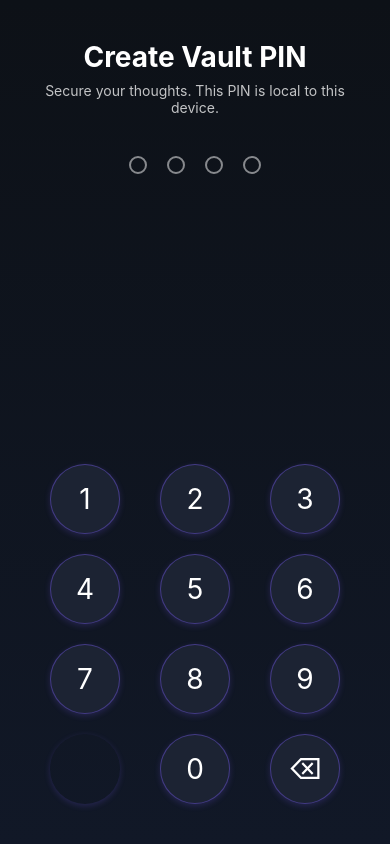
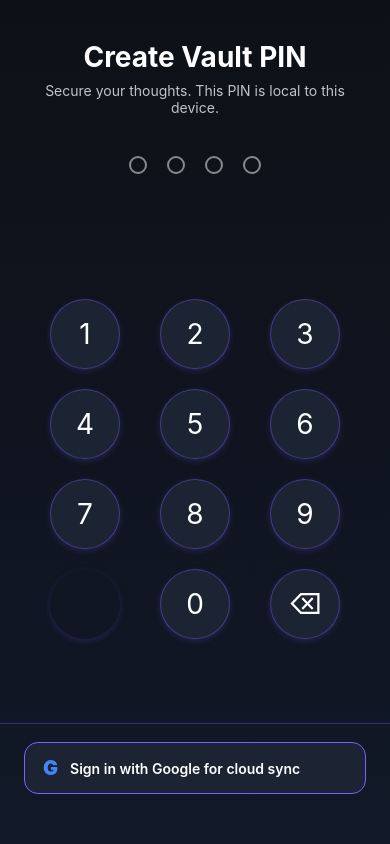
Before and after one commit to codingknight9701/AETHER-NEXUS, a React Native app: screen / in a window 390 px wide. Built offline with nearby package versions, Linux system fonts and the light colour scheme; no server answers.

Commit message:
feat: firebase integration - cloud vault, google auth, persistent notes storage

```diff
--- a/App.tsx
+++ b/App.tsx
@@ -3,6 +3,7 @@ import { View, StatusBar, StyleSheet, Animated, LogBox, Text, Platform } from 'r
 import { SafeAreaProvider } from 'react-native-safe-area-context';
 import { useJournalStore } from './src/store/useJournalStore';
 import { useThemeStore } from './src/store/useThemeStore';
+import { useAuthStore } from './src/store/useAuthStore';
 import { initAudio, playBackgroundMusic } from './src/utils/audio';
 import { initVault } from './src/utils/vault';
 
@@ -66,6 +67,7 @@ import LoginScreen from './src/screens/LoginScreen';
 export default function App() {
   const { currentRoute, hydrate, isHydrated, isLocked, lock } = useJournalStore();
   const { hydrateTheme } = useThemeStore();
+  const { init: initAuth } = useAuthStore();
   const inactivityTimer = useRef<NodeJS.Timeout | null>(null);
 
   const resetInactivityTimer = () => {
@@ -108,7 +110,9 @@ export default function App() {
       await initAudio();
       playBackgroundMusic();
     };
+    const unsubscribeAuth = initAuth(); // Start Firebase auth listener
     setupApp();
+    return () => unsubscribeAuth();
   }, []);
 
   const renderScreen = () => {
--- a/package.json
+++ b/package.json
@@ -32,6 +32,7 @@
     "expo-local-authentication": "~17.0.8",
     "expo-sharing": "~14.0.8",
     "expo-status-bar": "~3.0.9",
+    "firebase": "^12.10.0",
     "react": "19.1.0",
     "react-dom": "19.1.0",
     "react-native": "0.81.5",
--- a/src/screens/LoginScreen.tsx
+++ b/src/screens/LoginScreen.tsx
@@ -6,6 +6,7 @@ import * as Crypto from 'expo-crypto';
 import * as LocalAuthentication from 'expo-local-authentication';
 import { useJournalStore } from '../store/useJournalStore';
 import { useThemeStore } from '../store/useThemeStore';
+import { useAuthStore } from '../store/useAuthStore';
 import { isWebAuthnSupported, registerWebAuthn, authenticateWebAuthn } from '../utils/webAuthn';
 import { useSafeAreaInsets } from 'react-native-safe-area-context';
 
@@ -17,6 +18,7 @@ export default function LoginScreen() {
 
     const { hashedPin, setHashedPin, unlock, webAuthnCredentialId, setWebAuthnCredentialId } = useJournalStore();
     const { theme } = useThemeStore();
+    const { user, signInWithGoogle, signOutUser } = useAuthStore();
     const insets = useSafeAreaInsets();
 
     useEffect(() => {
@@ -237,6 +239,39 @@ export default function LoginScreen() {
                 <View style={styles.keypadContainer}>
                     {renderKeypadMenu()}
                 </View>
+
+                {/* ── Google Account Section ── */}
+                <View style={[styles.googleSection, { borderTopColor: theme.accentDim }]}>
+                    {user ? (
+                        <View style={styles.googleRow}>
+                            <View style={[styles.googleAvatar, { backgroundColor: theme.accent }]}>
+                                <Text style={styles.googleAvatarLetter}>
+                                    {(user.displayName || user.email || 'G')[0].toUpperCase()}
+                                </Text>
+                            </View>
+                            <View style={{ flex: 1 }}>
+                                <Text style={[styles.googleName, { color: theme.textPrimary }]} numberOfLines={1}>
+                                    {user.displayName || user.email}
+                                </Text>
+                                <Text style={[styles.googleSub, { color: theme.textMuted }]}>Notes synced to cloud ☁</Text>
+                            </View>
+                            <TouchableOpacity onPress={signOutUser} style={[styles.signOutBtn, { borderColor: theme.accentDim }]}>
+                                <Text style={[styles.signOutText, { color: theme.textMuted }]}>Sign out</Text>
+                            </TouchableOpacity>
+                        </View>
+                    ) : (
+                        <TouchableOpacity
+                            style={[styles.googleSignInBtn, { backgroundColor: theme.cardBg, borderColor: theme.accent }]}
+                            onPress={signInWithGoogle}
+                            activeOpacity={0.8}
+                        >
+                            <Text style={styles.googleIcon}>G</Text>
+                            <Text style={[styles.googleSignInText, { color: theme.textPrimary }]}>
+                                Sign in with Google for cloud sync
+                            </Text>
+                        </TouchableOpacity>
+                    )}
+                </View>
             </View>
         </LinearGradient>
     );
@@ -335,5 +370,66 @@ const styles = StyleSheet.create({
         fontSize: 28,
         color: '#ffffff',
         fontWeight: '400',
-    }
+    },
+    googleSection: {
+        width: '100%',
+        paddingHorizontal: 24,
+        paddingTop: 18,
+        paddingBottom: 10,
+        borderTopWidth: 1,
+        maxWidth: 400,
+    },
+    googleRow: {
+        flexDirection: 'row',
+        alignItems: 'center',
+        gap: 12,
+    },
+    googleAvatar: {
+        width: 36,
+        height: 36,
+        borderRadius: 18,
+        alignItems: 'center',
+        justifyContent: 'center',
+    },
+    googleAvatarLetter: {
+        color: '#fff',
+        fontSize: 16,
+        fontWeight: '700',
+    },
+    googleName: {
+        fontSize: 14,
+        fontWeight: '600',
+    },
+    googleSub: {
+        fontSize: 11,
+        marginTop: 2,
+    },
+    signOutBtn: {
+        paddingHorizontal: 10,
+        paddingVertical: 6,
+        borderRadius: 8,
+        borderWidth: 1,
+    },
+    signOutText: {
+        fontSize: 12,
+        fontWeight: '600',
+    },
+    googleSignInBtn: {
+        flexDirection: 'row',
+        alignItems: 'center',
+        paddingVertical: 13,
+        paddingHorizontal: 18,
+        borderRadius: 14,
+        borderWidth: 1.5,
+        gap: 12,
+    },
+    googleIcon: {
+        fontSize: 20,
+        fontWeight: '900',
+        color: '#4285F4',
+    },
+    googleSignInText: {
+        fontSize: 14,
+        fontWeight: '600',
+    },
 });
--- /dev/null
+++ b/src/store/useAuthStore.ts
@@ -0,0 +1,45 @@
+/**
+ * Auth Store — tracks Google Sign-In state using Zustand
+ * Listens to Firebase onAuthStateChanged and exposes the current user.
+ */
+import { create } from 'zustand';
+import {
+    signInWithPopup,
+    signOut,
+    onAuthStateChanged,
+    User,
+} from 'firebase/auth';
+import { auth, googleProvider } from '../utils/firebase';
+
+interface AuthState {
+    user: User | null;
+    loading: boolean;
+    signInWithGoogle: () => Promise<void>;
+    signOutUser: () => Promise<void>;
+    init: () => () => void;  // returns unsubscribe
+}
+
+export const useAuthStore = create<AuthState>((set) => ({
+    user: null,
+    loading: true,
+
+    signInWithGoogle: async () => {
+        try {
+            await signInWithPopup(auth, googleProvider);
+        } catch (e) {
+            console.error('Google sign-in error:', e);
+        }
+    },
+
+    signOutUser: async () => {
+        await signOut(auth);
+        set({ user: null });
+    },
+
+    init: () => {
+        const unsubscribe = onAuthStateChanged(auth, (user) => {
+            set({ user, loading: false });
+        });
+        return unsubscribe;
+    },
+}));
--- /dev/null
+++ b/src/utils/firebase.ts
@@ -0,0 +1,22 @@
+// ─────────────────────────────────────────────────────────────────────────────
+// PASTE YOUR FIREBASE CONFIG HERE
+// Get it from: Firebase Console → Project Settings → Your Apps → Web app → Config
+// ─────────────────────────────────────────────────────────────────────────────
+import { initializeApp } from 'firebase/app';
+import { getFirestore } from 'firebase/firestore';
+import { getAuth, GoogleAuthProvider } from 'firebase/auth';
+
+const firebaseConfig = {
+    apiKey: "PASTE_YOUR_API_KEY",
+    authDomain: "PASTE_YOUR_AUTH_DOMAIN",
+    projectId: "PASTE_YOUR_PROJECT_ID",
+    storageBucket: "PASTE_YOUR_STORAGE_BUCKET",
+    messagingSenderId: "PASTE_YOUR_MESSAGING_SENDER_ID",
+    appId: "PASTE_YOUR_APP_ID",
+};
+
+const app = initializeApp(firebaseConfig);
+
+export const db = getFirestore(app);
+export const auth = getAuth(app);
+export const googleProvider = new GoogleAuthProvider();
```
Also changed, not shown: src/utils/cloudVault.ts (added, +80 -0 lines), src/utils/vault.ts (+34 -10 lines), 1 other file (tests, documents, lock files or other folders).
